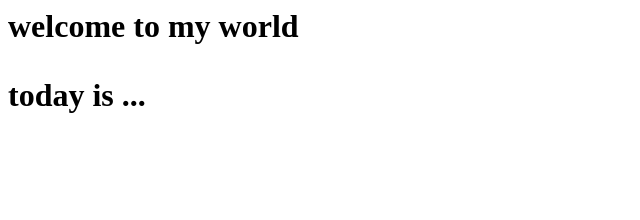
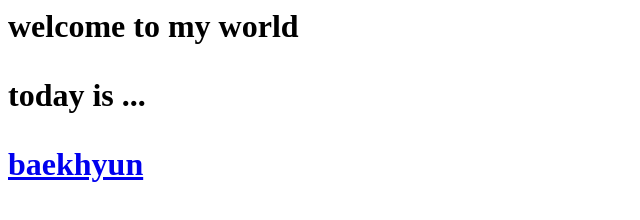
Before and after one commit to jhmaeng/baekhyunweb, a plain HTML site: page index.html in a window 1280 px wide. Shown: the whole page, without its empty margins (0-640 px from the left). Drawn offline with Linux system fonts and the light colour scheme.

Commit message:
Update index.html

```diff
--- a/index.html
+++ b/index.html
@@ -6,3 +6,5 @@
 <body>
   <h1>welcome to my world
   <p>today is ...</p>
+    <a href="1.html">baekhyun</a>
+</body>
```
